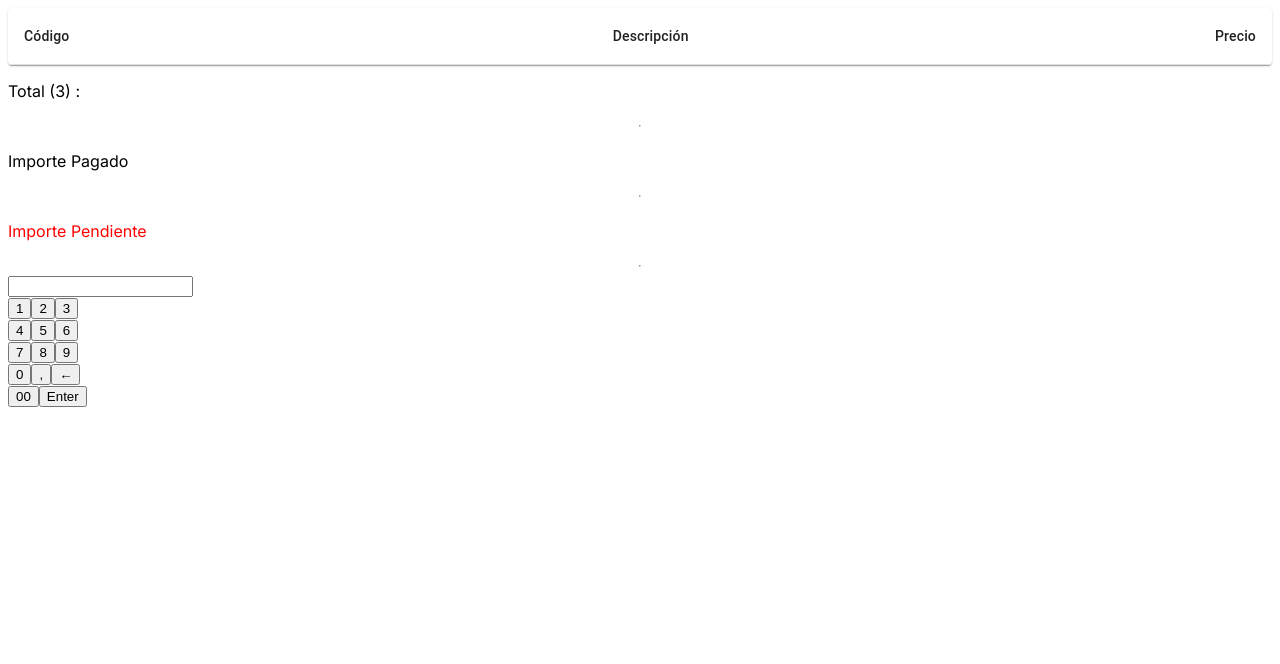
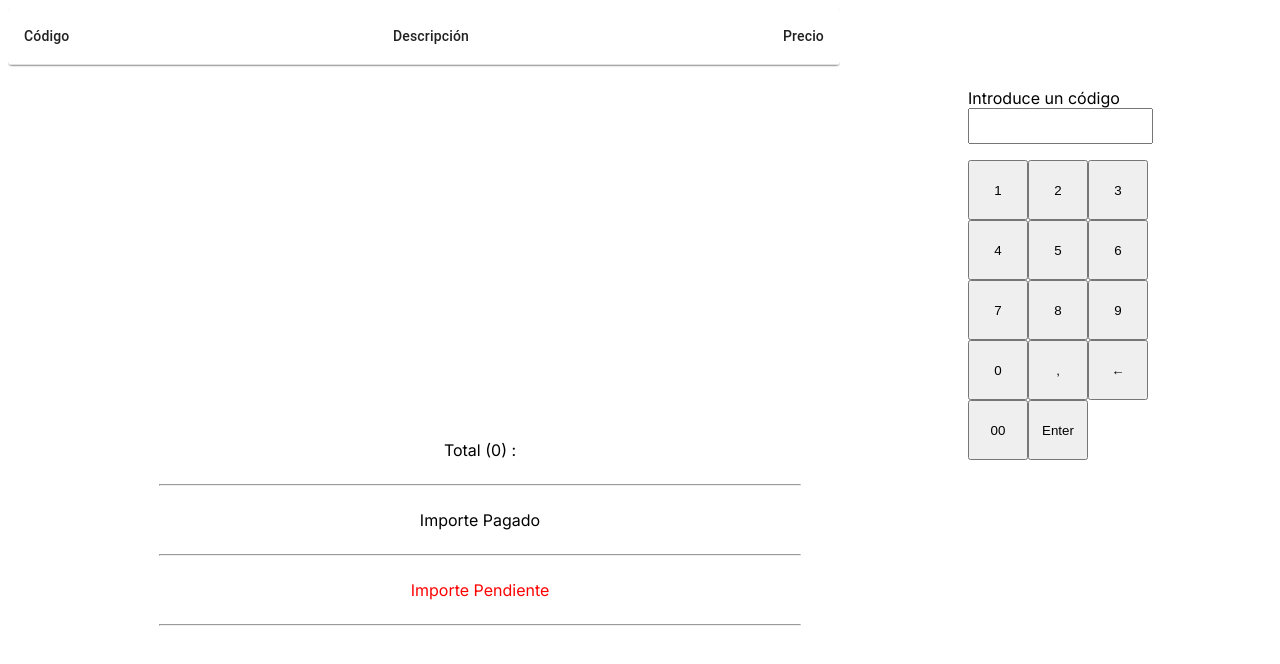
Before and after one commit to AgoladaMartin/Till-App, a Next.js app in the folder till-app/: page / in a window 1280 px wide. Shown: the top 664 px of the page. Built offline with nearby package versions, Linux system fonts and the light colour scheme.

Commit message:
añadido css a la vista principal
añadidos comentarios a los componentes y api

```diff
--- a/till-app/app/api/products/route.js
+++ b/till-app/app/api/products/route.js
@@ -1,12 +1,13 @@
 export const POST = async (request) => {
 
+    //Creamos un array de productos para simular la llamada a la base de datos
     const productsDescription = ['Ropa de bebe', 'Ropa de mujer', 'Ropa de hombre', 'Ropa de niños', 'Accesorio de viaje', 'Belleza', 'Calzado', 'Complementos']
 
     const data = await request.json();
 
+    //Generamos un nuevo producto con el código recibido, la posición de la descripción se genera aleatoriamente en la petición y con un precio
     const product = {code: data.code, description: productsDescription[data.product], price: 3 }
-    console.log(product);
 
-
+    //Retornamos el producto completo
     return new Response (JSON.stringify(product))
 }
--- a/till-app/app/components/Keyboard.jsx
+++ b/till-app/app/components/Keyboard.jsx
@@ -1,34 +1,35 @@
 'use client'
-import { useState } from 'react'
 import {React} from 'react'
 
 
 const Keyboard = (props) => {
 
+  //Recibimos los estados que vamos a necesitar mediante props
   const {code, setCode, productList} = props
 
+  //Función que añade un dígito al código de producto cada vez que hacemos click en un botón
   const addNumber = (number) => {
     const newCode = code + number
     setCode(newCode)
     return code
     }
 
+  //Función que añade un dígito al código de producto si se usa el teclado externo
   const typing = (e) => {
     setCode(e.target.value)
   }
 
+  //Función para borrar el último dígito añadido al pulsar el botón de borrado
   const deleteNumber = () =>{
-
     const newCode = code.slice(0, code.length-1 )
     setCode(newCode)
   }
 
-
-
-    const submit = async () => {
+  //Función que recoge el código y lo envía a la Api
+  const submit = async () => {
       const data = {
         code : code,
-        product: Math.floor((Math.random() * 7))
+        product: Math.floor((Math.random() * 7)) //Generamos un número para que nos de un producto aleatorio en cada llamada
       };
 
       const response = await fetch("/api/products", {
@@ -37,16 +38,16 @@ const Keyboard = (props) => {
       });
 
       const body = await response.json()
-      setCode('')
+      setCode('') //Borramos el código de producto
       productList.push(body)
-      console.log(productList);
     };
 
 
     return (
-      <div>
+      <div id='input-keyboard'>
         <form>
-            <input type="text" value={code} onChange={typing}/>
+          <label for="code-input">Introduce un código</label>
+          <input type="text" id='code-input' value={code} onChange={typing}/>
         </form>
         <div id='keyboard'>
           <div>
--- a/till-app/app/components/Products.jsx
+++ b/till-app/app/components/Products.jsx
@@ -11,10 +11,12 @@ import Paper from '@mui/material/Paper';
 
 const Products = (props) => {
 
+  //Recibimos la lista de productos por props, en caso de estar vacia no se muestra nada
   const {productList} = props
 
   return (
-    <TableContainer component={Paper}>
+    <div id='productList'>
+    <TableContainer component={Paper} >
     <Table sx={{ minWidth: 650 }} aria-label="simple table">
     <TableHead>
           <TableRow>
@@ -37,6 +39,7 @@ const Products = (props) => {
       </TableBody>
     </Table>
   </TableContainer>
+  </div>
   )
 }
 
--- a/till-app/app/components/Total.jsx
+++ b/till-app/app/components/Total.jsx
@@ -1,16 +1,17 @@
 import React from 'react'
 
-const Total = () => {
+const Total = (props) => {
+  const {productList} = props
   return (
-    <>
-    <p>Total (3) :
+    <div id='total'>
+    <p>Total ({productList.length}) :
     </p>
       <hr></hr>
     <p>Importe Pagado</p>
     <hr></hr>
     <p style={{color:"red"}}>Importe Pendiente</p>
     <hr></hr>
-    </>
+    </div>
 
   )
 }
--- a/till-app/app/globals.css
+++ b/till-app/app/globals.css
@@ -1,8 +1,38 @@
-#keyboard{
-  width: 300px;
-  height: 300px;
+#keyboard > div > button{
+  height: 60px;
+  width: 60px;
+
+}
+#input-keyboard{
+  display: flex;
+  flex-direction: column;
+  align-items: flex-start;
+  margin-top: 5rem;
+  width: 15vw;
+  height: 30vh;
+  gap: 1rem;
+}
+#input-keyboard > form > input {
+  height: 30px;
 }
 #main{
   display: grid;
-  flex-direction: row;
+  flex-direction: column;
+  gap: 1rem;
+  grid-template:
+  "productList input-keyboard"
+  "total input-keyboard";
 }
+#total{
+  display: flex;
+  flex-direction: column;
+  align-items: center;
+}
+#total > hr{
+width: 50vw;
+}
+#productList{
+  height: 50vh;
+  overflow: auto;
+  width: 65vw;
+}
--- a/till-app/app/page.js
+++ b/till-app/app/page.js
@@ -11,8 +11,8 @@ export default function Home() {
   return (
     <div id='main'>
       <Products productList={productList}></Products>
-      <Total></Total>
       <Keyboard  code={code} setCode={setCode} productList={productList} setProductList={setProductList}></Keyboard>
+      <Total productList={productList}></Total>
     </div>
   )
 }
```
